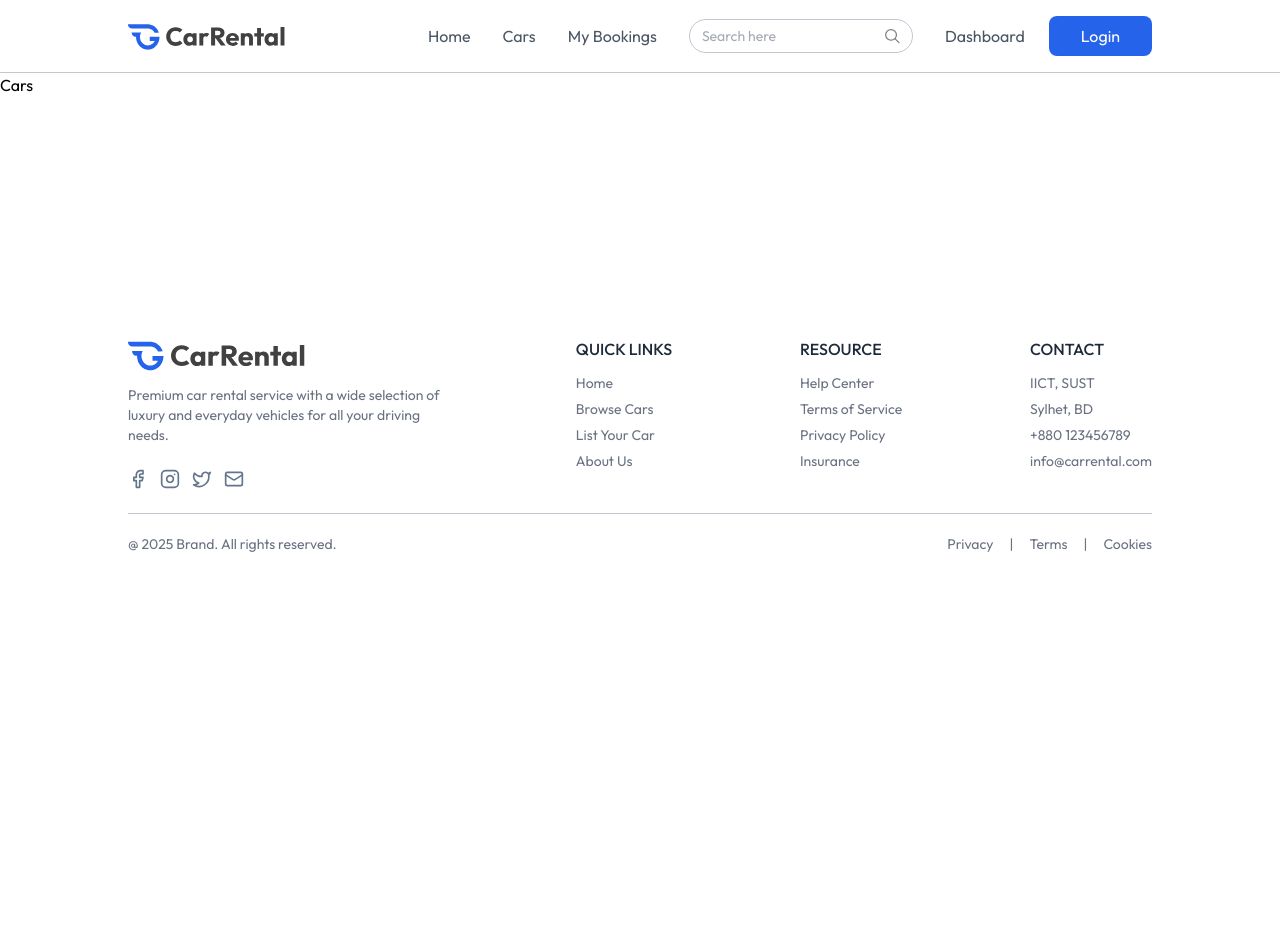
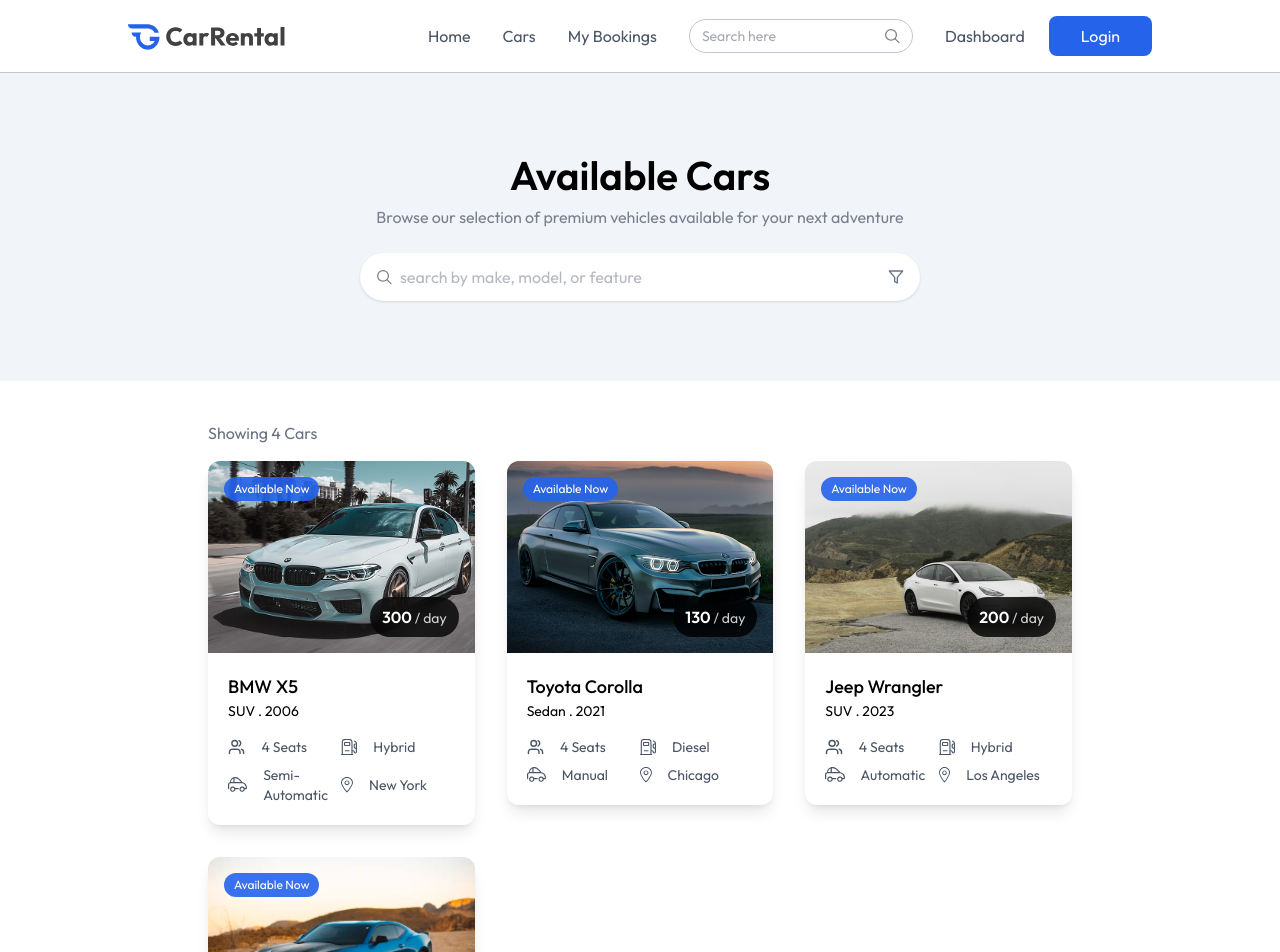
Before and after one commit to shahariat39/WEB-350, a React (Vite) app in the folder client/: page /cars in a window 1280 px wide. Shown: the top 952 px of the page. Before the commit the page ends 800 px from the top, so only its background shows below. Built offline with nearby package versions, Linux system fonts and the light colour scheme.

Commit message:
car page added might add pagination later

```diff
--- a/client/src/pages/Cars.jsx
+++ b/client/src/pages/Cars.jsx
@@ -1,6 +1,38 @@
+import { useState } from "react"
+import { assets, dummyCarData } from "../assets/assets"
+import Title from "../components/Title"
+import CarCard from "../components/CarCard"
+
 const Cars = () => {
+
+    const [input,setInput] = useState('')
   return (
-    <div>Cars</div>
+    <div>
+      <div className=" flex flex-col items-center py-20 bg-light max-md:px-4">
+        <Title title="Available Cars" subtitle="Browse our selection of premium vehicles available for your next adventure" />
+
+        <div className=" flex items-center bg-white px-4 mt-6 max-w-140 w-full h-12 rounded-full shadow">
+          <img src={assets.search_icon} alt="search" className=" w-4 h-4 mr-2"/>
+          <input onClick={(e)=>{
+            setInput(e.target.value)
+          }} value={input} type="text" placeholder="search by make, model, or feature" className=" w-full h-full outline-none text-gray-500"/>
+          <img src={assets.filter_icon} alt="search" className=" w-4 h-4 ml-2"/>
+        </div>
+      </div>
+
+
+      <div className="px-6 md:px-16 lg:px-24 xl:px-32 mt-10">
+        <p className=" text-gray-500 xl:px-20 max-w-7xl mx-auto">Showing {dummyCarData.length} Cars</p>
+
+        <div className="grid grid-cols-1 sm:grid-cols-2 lg:grid-cols-3 gap-8 mt-4 xl:px-20 max-w-7xl mx-auto">
+          {dummyCarData.map((car,index)=>(
+            <div key={index}>
+              <CarCard car={car}/>
+            </div>
+          ))}
+        </div>
+      </div>
+    </div>
   )
 }
 export default Cars
```
